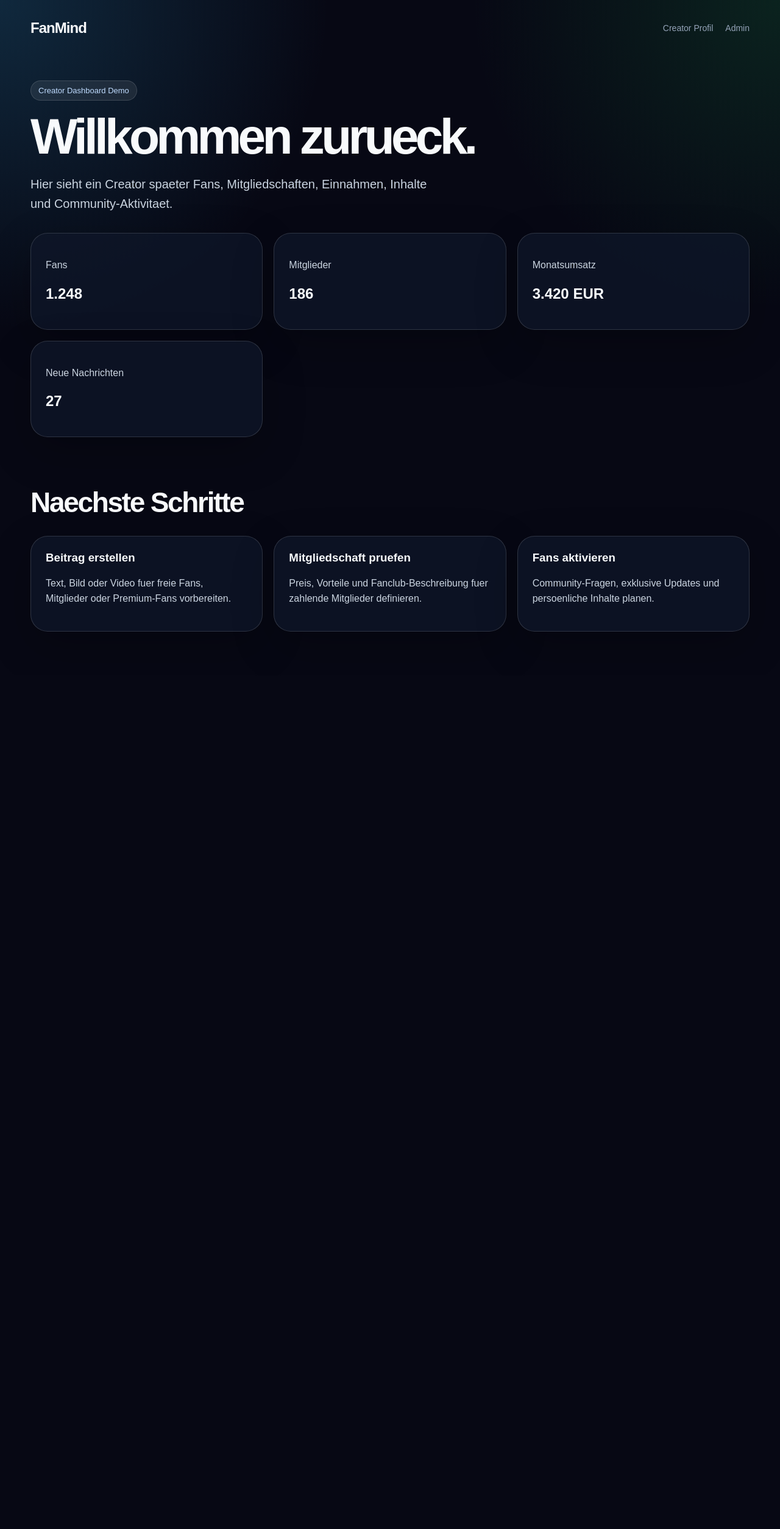
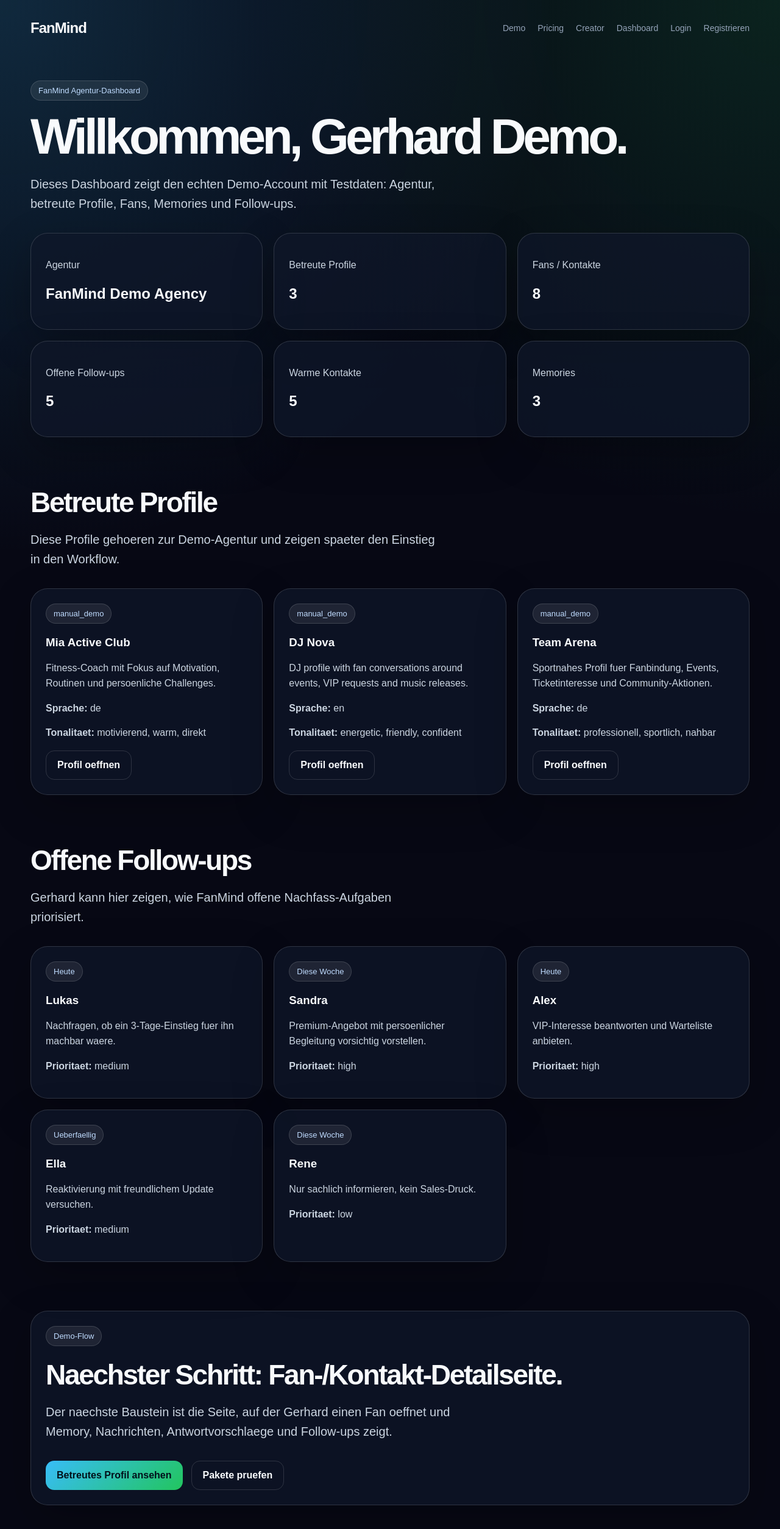
Before and after one commit to Bernds-tech/FanMind, a Next.js app: page /dashboard in a window 1280 px wide. Shown: the top 2508 px of the page at 61% size. Before the commit the page ends 1108 px from the top, so only its background shows below. Built offline with nearby package versions, Linux system fonts and the light colour scheme.

Commit message:
Connect dashboard to demo agency seed data

```diff
--- a/src/app/dashboard/page.tsx
+++ b/src/app/dashboard/page.tsx
@@ -1,27 +1,38 @@
+import SiteNav from "@/components/SiteNav";
+import {
+  demoAgency,
+  demoCreators,
+  demoFans,
+  demoFollowups,
+  demoMemories,
+  demoUsers
+} from "@/data/demoAgency";
+
+const openFollowups = demoFollowups.filter((followup) => followup.status === "open");
+const warmContacts = demoFans.filter((fan) => ["warm", "buyer", "vip"].includes(fan.status));
+
 const stats = [
-  { label: "Fans", value: "1.248" },
-  { label: "Mitglieder", value: "186" },
-  { label: "Monatsumsatz", value: "3.420 EUR" },
-  { label: "Neue Nachrichten", value: "27" }
+  { label: "Agentur", value: demoAgency.name },
+  { label: "Betreute Profile", value: String(demoCreators.length) },
+  { label: "Fans / Kontakte", value: String(demoFans.length) },
+  { label: "Offene Follow-ups", value: String(openFollowups.length) },
+  { label: "Warme Kontakte", value: String(warmContacts.length) },
+  { label: "Memories", value: String(demoMemories.length) }
 ];
 
 export default function DashboardPage() {
+  const demoUser = demoUsers[0];
+
   return (
     <main>
       <div className="page-shell">
-        <nav className="nav">
-          <a className="logo" href="/">FanMind</a>
-          <div className="nav-links">
-            <a href="/creator/demo">Creator Profil</a>
-            <a href="/admin">Admin</a>
-          </div>
-        </nav>
+        <SiteNav active="Dashboard" />
 
         <section>
-          <div className="badge">Creator Dashboard Demo</div>
-          <h1>Willkommen zurueck.</h1>
+          <div className="badge">FanMind Agentur-Dashboard</div>
+          <h1>Willkommen, {demoUser.name}.</h1>
           <p className="lead">
-            Hier sieht ein Creator spaeter Fans, Mitgliedschaften, Einnahmen, Inhalte und Community-Aktivitaet.
+            Dieses Dashboard zeigt den echten Demo-Account mit Testdaten: Agentur, betreute Profile, Fans, Memories und Follow-ups.
           </p>
         </section>
 
@@ -35,20 +46,49 @@ export default function DashboardPage() {
         </section>
 
         <section className="section">
-          <h2>Naechste Schritte</h2>
+          <h2>Betreute Profile</h2>
+          <p className="lead">Diese Profile gehoeren zur Demo-Agentur und zeigen spaeter den Einstieg in den Workflow.</p>
           <div className="grid">
-            <article className="card">
-              <h3>Beitrag erstellen</h3>
-              <p>Text, Bild oder Video fuer freie Fans, Mitglieder oder Premium-Fans vorbereiten.</p>
-            </article>
-            <article className="card">
-              <h3>Mitgliedschaft pruefen</h3>
-              <p>Preis, Vorteile und Fanclub-Beschreibung fuer zahlende Mitglieder definieren.</p>
-            </article>
-            <article className="card">
-              <h3>Fans aktivieren</h3>
-              <p>Community-Fragen, exklusive Updates und persoenliche Inhalte planen.</p>
-            </article>
+            {demoCreators.map((creator) => (
+              <article className="card" key={creator.id}>
+                <div className="badge">{creator.platform}</div>
+                <h3>{creator.displayName}</h3>
+                <p>{creator.personaNotes}</p>
+                <p><strong>Sprache:</strong> {creator.language}</p>
+                <p><strong>Tonalitaet:</strong> {creator.tone}</p>
+                <a className="button" href="/creator/demo">Profil oeffnen</a>
+              </article>
+            ))}
+          </div>
+        </section>
+
+        <section className="section">
+          <h2>Offene Follow-ups</h2>
+          <p className="lead">Gerhard kann hier zeigen, wie FanMind offene Nachfass-Aufgaben priorisiert.</p>
+          <div className="grid">
+            {openFollowups.map((followup) => {
+              const fan = demoFans.find((item) => item.id === followup.fanId);
+              return (
+                <article className="card" key={followup.id}>
+                  <div className="badge">{followup.dueLabel}</div>
+                  <h3>{fan?.displayName ?? "Fan"}</h3>
+                  <p>{followup.reason}</p>
+                  <p><strong>Prioritaet:</strong> {followup.priority}</p>
+                </article>
+              );
+            })}
+          </div>
+        </section>
+
+        <section className="section hero-card">
+          <div className="badge">Demo-Flow</div>
+          <h2>Naechster Schritt: Fan-/Kontakt-Detailseite.</h2>
+          <p className="lead">
+            Der naechste Baustein ist die Seite, auf der Gerhard einen Fan oeffnet und Memory, Nachrichten, Antwortvorschlaege und Follow-ups zeigt.
+          </p>
+          <div className="actions">
+            <a className="button primary" href="/creator/demo">Betreutes Profil ansehen</a>
+            <a className="button" href="/pricing">Pakete pruefen</a>
           </div>
         </section>
       </div>
```
